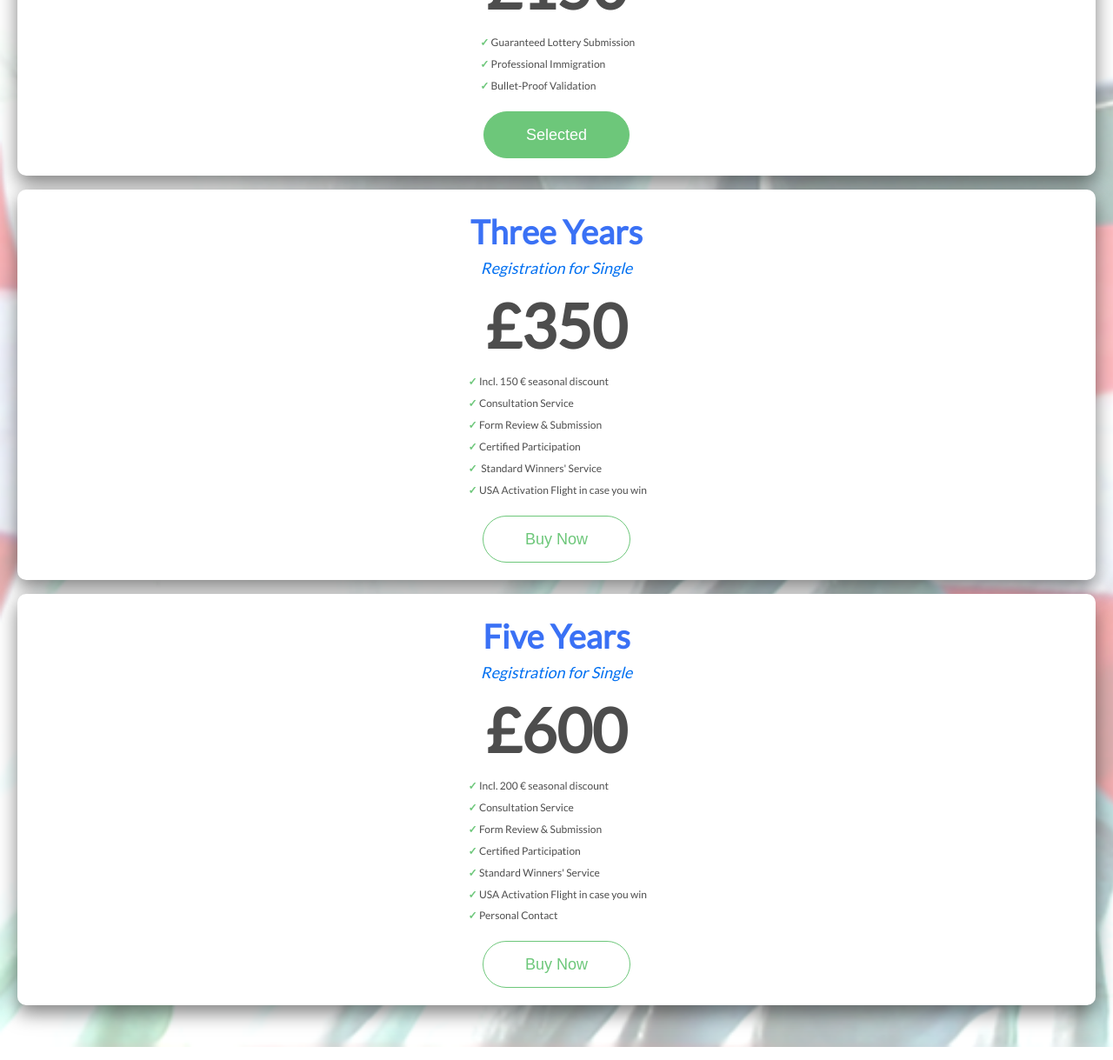
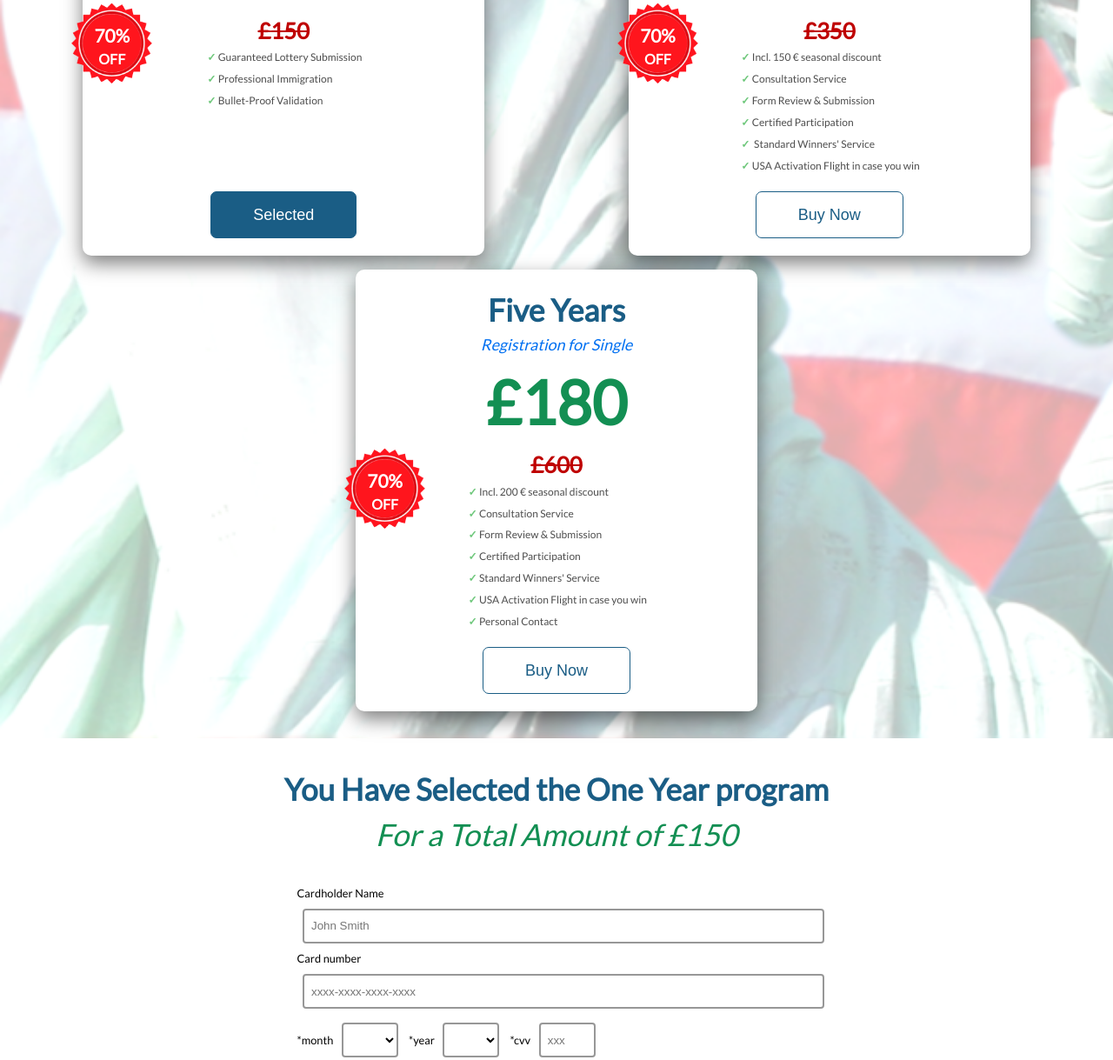
Before and after one commit to akirmas/paymentcoupon2, a React app: page / in a window 1280 px wide. Shown: the part 887-2106 px from the top of the page at 87% size. Built offline with nearby package versions, Linux system fonts and the light colour scheme.

Commit message:
Change design and add discount to product componentt

```diff
--- a/public/index.json
+++ b/public/index.json
@@ -2,12 +2,14 @@
   "chance": {
     "img": {"src": "images/program/stars.png", "alt": "stars"},
     "title": "Congratulations!",
-    "message": "You are eligible to participatein the official U.S Green Card Lottery",
-    "winning": "Chance of winning",
-    "coefficient": "1:45"
+    "message": "You are eligible to participatein the official U.S Green Card Lottery"
   },
-  "products": [
+  "products":
+
+     [
       {
+        "discount": 70,
+        "img": {"src": "images/product/star.png", "alt": "star"},
         "title": "One Year",
         "titletip": "Registration for Single",
         "price": "150",
@@ -19,6 +21,8 @@
         "selected": true
       },
       {
+        "discount": 70,
+        "img": {"src": "images/product/star.png", "alt": "star"},
         "title": "Three Years",
         "titletip": "Registration for Single",
         "price": "350",
@@ -33,6 +37,8 @@
         "selected": false
       },
       {
+        "discount": 70,
+        "img": {"src": "images/product/star.png", "alt": "star"},
         "title": "Five Years",
         "titletip": "Registration for Single",
         "price": "600",
@@ -47,7 +53,8 @@
         ],
         "selected": false
       }
-  ],
+    ]
+  ,
   "payment": {
     "url": "https://payment.gobemark.info/apis/configs/forms/?json=paymentcoupon/payment/index",
     "title": "You Have Selected the Three Years Program",
--- a/public/styles/index.css
+++ b/public/styles/index.css
@@ -7,8 +7,12 @@
   --product-include: #4d4d4d;
   --color-light-grey: #979797;
   --product-include-checkmark: #6DC77A;
-  --product-price: rgb(77, 77, 77);
+  --product-price: #138f53;
+
+  --product-main-content: #1a5d85;
+
   --product-tip: rgb(2, 112, 241);
+  --color-highlight-text: #bf0000;
 
   --product-bg: rgb(255, 255, 255);
 
@@ -69,7 +73,7 @@ body {
 .program__container {
 
   margin: 0 auto;
-  padding: 2.5rem 0.77rem;
+  padding: 1.4rem 0.77rem;
 }
 
 .program__chance {
@@ -90,7 +94,7 @@ body {
 
 .program__win {
   background-image: var(--win-gradient);
-  border-radius: 17px;
+  border-radius: 7px;
   box-shadow: var(--win-shadow);
   color: var(--color-light-text);
   width: 100%;
@@ -129,7 +133,7 @@ body {
 }
 
 .program__chance-title {
-  color: #bf0000;
+  color: --color-highlight-text;
   font-size: 1.7rem;
   font-weight: 900;
 }
@@ -155,9 +159,11 @@ body {
 }
 
 .product {
+  position: relative;
   display: flex;
   flex-direction: column;
   align-items: center;
+  max-width: 18.625rem;
   width: 100%;
   margin: 0.5rem;
   border-radius: 0.625rem;
@@ -168,10 +174,10 @@ body {
 }
 
 .product__title {
-  font-size: 2.375rem;
+  font-size: 2.22rem;
   font-weight: 900;
   text-align: center;
-  color: var(--product-title);
+  color: var(--product-main-content);
 }
 .product__tip {
   font-size: 1.125rem;
@@ -189,6 +195,13 @@ body {
 .product__price:before {
   content: "\00A3";
 }
+
+.product__price--crossed {
+  text-decoration: line-through;
+  font-size: 1.6rem;
+  color: var(--color-highlight-text);
+}
+
 .product__description {
   flex: auto;
   width: max-content;
@@ -210,15 +223,15 @@ body {
 
 .product__btn {
   height: 54px;
-  border-radius: 48px;
+  border-radius: 7px;
   background-color: #FFFFFF;
   box-sizing: border-box;
-  color: #6DC77A;
+  color: var(--product-main-content);
   line-height: 50px;
   text-align: center;
   display: block;
   margin: 1rem auto 0;
-  border: 1px solid #6DC77A;
+  border: 1px solid var(--product-main-content);
   font-size: 18px;
   padding: 0 3rem;
   transition: 0.3s;
@@ -226,13 +239,41 @@ body {
 }
 
 .product__btn--selected {
-  background-color: #6DC77A;
+  background-color: var(--product-main-content);;
+  color: #fff;
+}
+
+.product__btn:hover {
+  background-color: var(--product-main-content);;
   color: var(--color-light-text)
 }
 
-.product__btn:hover {
-  background-color: #6DC77A;
-  color: var(--color-light-text)
+.product__discount-banner {
+  position: absolute;
+  left: -0.8rem;
+  top: 50%;
+  transform: translateY(-50%);
+}
+
+.product__discount-img {
+  width: 5.8rem;
+}
+
+.product__discount-off {
+  text-align: center;
+  position: absolute;
+  top: 50%;
+  left: 50%;
+  transform: translate(-50%, -50%);
+  display: flex;
+  flex-direction: column;
+  font-size: 1rem;
+  font-weight: bold;
+  color: #fff;
+}
+
+.product__discount-num {
+  font-size: 1.3rem
 }
 
 .payment {
@@ -240,20 +281,18 @@ body {
   padding: 2rem 3rem;
   margin: 0 auto;
 }
-.payment__title-container {
-  padding-bottom: 1.5rem;
-  border-bottom: 2px solid var(--color-light-grey);
-}
+
 
 .payment__title {
   font-size: 35px;
-  color: #0e66b7;
+  color: var(--product-main-content);
   text-align: center;
 }
 
 .payment__title--tip {
   font-style: italic;
   font-weight: normal;
+  color: var(--product-price);
 }
 
 .currency:before {
@@ -265,11 +304,15 @@ body {
   font-size: 30px;
   font-weight: 900;
   color: #6e6e6e;
+  margin-left: 34px;
+  position: relative;
 }
 
 .payment__titleinfo:before {
   content: '✓';
   font-weight: bold;
+  position: absolute;
+  left: -32px;
   display: inline-block;
   width: 34px;
   color: var(--product-include-checkmark);
@@ -290,9 +333,12 @@ body {
 }
 
 input,
-select,
+select {
+  margin: 0.5rem;
+}
+
 label {
-  margin: 0.5rem;
+  margin: 0.1rem;
 }
 input[name="name:fullname"],
 input[name="cc:number"],
@@ -322,7 +368,7 @@ label[name="terms "] {
 [type="submit"] {
   display: block;
   border-radius: 2px;
-  background-color: #6dc77a;
+  background-color: var(--product-price);
   height: 48px;
   display: block;
   color: #ffffff;
@@ -386,6 +432,10 @@ label[name="terms "] {
 }
 
  @media (min-width: 600px) {
+  .product {
+
+    max-width: 28.875rem;
+  }
 
   .program__chance-box {
     max-width: 32.5rem;
@@ -397,9 +447,9 @@ label[name="terms "] {
 
   }
 
-
-.program__chance-message {
-  font-size: 1.5625rem;}
+  .program__chance-message {
+    font-size: 1.5625rem;
+  }
 
   .program__win {
     font-size: 4.3125rem;
--- a/src/components/blocks/Product.js
+++ b/src/components/blocks/Product.js
@@ -1,4 +1,5 @@
 import React from 'react'
+import Image from '../shared/Image'
 
 const Product = ({
   title,
@@ -8,12 +9,23 @@ const Product = ({
   selected,
   index,
   changeSelectedProduct,
+  discount,
+  img,
 }) => {
   return (
     <div className="product">
       <h3 className="product__title">{title}</h3>
       <h4 className="product__tip">{titletip}</h4>
-      <h3 className="product__price">{price}</h3>
+      {discount && (
+        <h3 className="product__price">{(+price / 100) * (100 - +discount)}</h3>
+      )}
+      <h3
+        className={`product__price ${
+          discount ? 'product__price--crossed' : ''
+        }`}
+      >
+        {price}
+      </h3>
       <ul className="product__description">
         {programinclude.map(include => (
           <li key={include} className="product__include">
@@ -27,6 +39,19 @@ const Product = ({
       >
         {selected ? 'Selected' : 'Buy Now'}
       </button>
+      {discount && (
+        <div className="product__discount-banner">
+          <Image
+            className="product__discount-img"
+            src={img.src}
+            alt={img.alt}
+          />
+          <div className="product__discount-off">
+            <span className="product__discount-num">{discount}%</span>
+            <span>OFF</span>
+          </div>
+        </div>
+      )}
     </div>
   )
 }
```
Also changed, not shown: public/images/product/star.png (added). Lines whose indentation alone changed are shown as unchanged.
